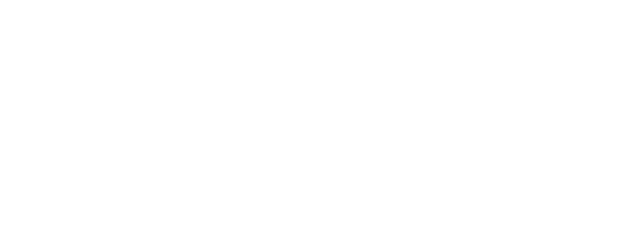
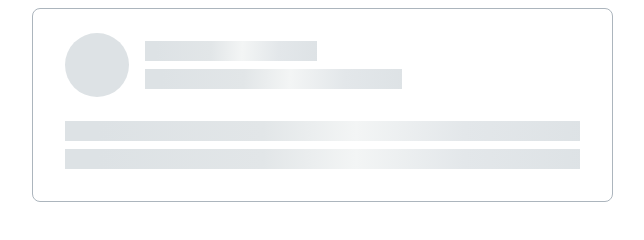
Before and after one commit to js-tasks-ru/htmlcss-20220519_trapjkeeee, a website: page 04-lection2/02-skeleton/index.html in a window 1280 px wide. Shown: the whole page, without its empty margins (318-962 px from the left). Drawn offline with Linux system fonts and the light colour scheme.

Commit message:
solution_skeleton

```diff
--- a/04-lection2/02-skeleton/index.html
+++ b/04-lection2/02-skeleton/index.html
@@ -6,6 +6,22 @@
         <link rel="stylesheet" href="./skeleton.css">
     </head>
     <body>
-
+        <div class="skeleton">
+            <div class="container">
+                <div class="skeleton__row">
+                    <div class="skeleton__top">
+                        <div class="skeleton__img"></div>
+                        <div class="skeleton__headlines">
+                            <div class="skeleton__title"></div>
+                            <div class="skeleton__subtitle"></div>
+                        </div>
+                    </div>
+                    <div class="skeleton__bot">
+                        <div class="skeleton__main"></div>
+                        <div class="skeleton__main"></div>
+                    </div>
+                </div>
+            </div>
+        </div>
     </body>
 </html>
--- a/04-lection2/02-skeleton/skeleton.css
+++ b/04-lection2/02-skeleton/skeleton.css
@@ -0,0 +1,58 @@
+.skeleton{
+    border: 1px solid #ACB5BD;
+    border-radius: 8px;
+    width: 579px;
+    height: 192px;
+    margin: 0 auto;
+}
+.container {
+    width: 515px;
+    margin: 0 auto;
+}
+.skeleton__row {
+    display: flex;
+    flex-direction: column;
+
+
+}
+.skeleton__top {
+    display: flex;
+    padding-top:24px;
+}
+.skeleton__img {
+    width: 64px;
+    height: 64px;
+    border-radius: 50%;
+    background: #DDE2E5;
+}
+.skeleton__headlines {
+    display: flex;
+    flex-direction: column;
+    align-self: center;
+    padding-left: 16px;
+    gap: 8px;
+
+}
+.skeleton__title {
+    width: 172px;
+    height: 20px;
+    background: linear-gradient(92.51deg, #DDE2E5 6.44%, #E2E6E8 38.47%, #F3F5F5 56.48%, #E3E7EA 77.5%, #DDE2E5 102.52%);
+
+}
+.skeleton__subtitle {
+    width: 257px;
+    height: 20px;
+    background: linear-gradient(92.51deg, #DDE2E5 6.44%, #E2E6E8 38.47%, #F3F5F5 56.48%, #E3E7EA 77.5%, #DDE2E5 102.52%);
+}
+.skeleton__bot {
+    display: flex;
+    flex-direction: column;
+    gap: 8px;
+    padding-top: 24px;
+}
+.skeleton__main {
+    width: 515px;
+    height: 20px;
+    background: linear-gradient(92.51deg, #DDE2E5 6.44%, #E2E6E8 38.47%, #F3F5F5 56.48%, #E3E7EA 77.5%, #DDE2E5 102.52%);
+
+}
```
